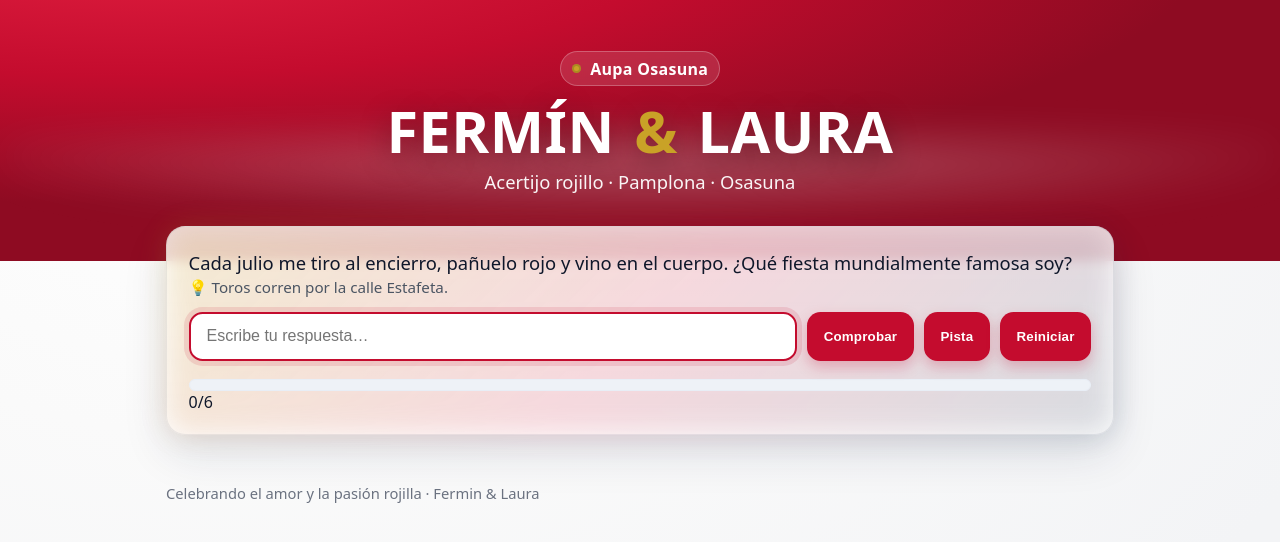
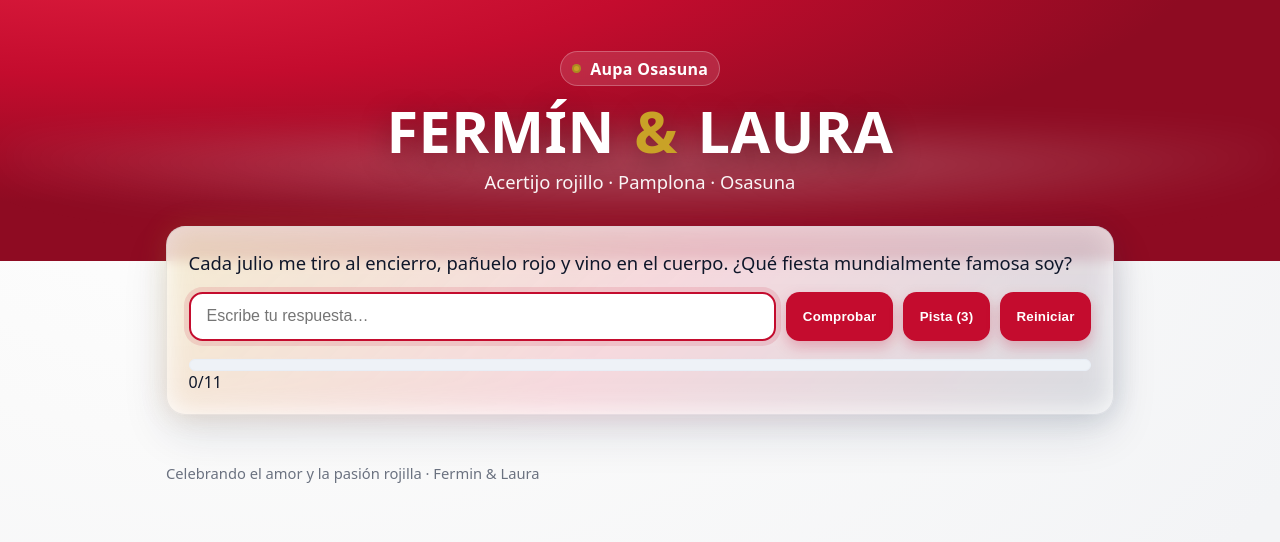
Before and after one commit to FinidiDevSp/acertijo_fermin_laura, a plain HTML site: page index.html in a window 1280 px wide. Both pictures are taken after a click on the button "Comenzar". Drawn offline with Linux system fonts and the light colour scheme.

Commit message:
Añadir 11 acertijos con pistas limitadas y animaciones

```diff
--- a/index.html
+++ b/index.html
@@ -112,9 +112,15 @@
     /* Intro overlay */
     #intro{position:fixed; inset:0; display:grid; place-items:center; background:rgba(0,0,0,.8); color:#fff; text-align:center; padding:1.5rem; z-index:9999}
     #intro button{margin-top:1rem}
-  </style>
-</head>
-<body>
+    /* Confetti and shake animations */
+    .confetti-container{position:fixed; inset:0; pointer-events:none; overflow:hidden;}
+    .confetti{position:absolute; width:8px; height:8px; border-radius:2px; opacity:0; animation:confetti 1s linear forwards}
+    @keyframes confetti{from{transform:translateY(-20px) rotate(0); opacity:1}to{transform:translateY(100vh) rotate(720deg); opacity:0}}
+    .shake{animation:shake .4s}
+    @keyframes shake{0%,100%{transform:translateX(0)}20%,60%{transform:translateX(-8px)}40%,80%{transform:translateX(8px)}}
+    </style>
+  </head>
+  <body>
   <div id="intro">
     <div>
       <p>Resuelve los acertijos rojillos y descubre la sorpresa final.</p>
@@ -134,12 +140,12 @@
       <div class="controls">
         <input id="answer" type="text" placeholder="Escribe tu respuesta…" autocomplete="off" />
         <button id="btnCheck">Comprobar</button>
-        <button id="btnHint">Pista</button>
+        <button id="btnHint">Pista (3)</button>
         <button id="btnReset">Reiniciar</button>
       </div>
       <div class="status" id="status"></div>
       <div class="progress"><div class="bar" id="bar"></div></div>
-      <div id="progressText">0/6</div>
+      <div id="progressText">0/11</div>
       <div class="final" id="final">
         <h2>¡Todo resuelto! 🎉</h2>
         <p>Enhorabuena, mente brillante y corazón rojillo. Aquí está tu código:</p>
@@ -162,18 +168,27 @@
       {prompt:"En esa ciudad ruge un león sin melena, vestido de rojo y azul. ¿Qué equipo es?",answers:["osasuna","club atletico osasuna"],hint:"Orgullo rojillo."},
       {prompt:"El león juega en casa donde el grito es «¡Rojillos!». ¿Cómo se llama su estadio?",answers:["el sadar","sadar"],hint:"Reformado en 2019."},
       {prompt:"Orgullo de fundación, en cuatro cifras se escribió mi origen. ¿Cuál es ese año?",answers:["1920"],hint:"Nació el club."},
+      {prompt:"Por mis aguas pasa la fiesta y la ciudad. ¿Qué río atraviesa Pamplona?",answers:["arga"],hint:"Nace en Esteribar."},
+      {prompt:"Mezcla de vino y cola que anima las noches sanfermineras. ¿Qué bebida es?",answers:["calimocho","kalimotxo"],hint:"Roja como Osasuna."},
+      {prompt:"El club forma a sus canteranos en un lugar especial. ¿Cómo se llama la ciudad deportiva rojilla?",answers:["tajonar"],hint:"Escuela de Osasuna."},
+      {prompt:"La afición del león viste de rojo. ¿Cómo se les conoce cariñosamente?",answers:["rojillos"],hint:"Apodo por su color."},
+      {prompt:"Cuando el equipo salta al campo todos gritan una frase que empieza con «Aúpa». ¿Cuál es el grito?",answers:["aupa osasuna","aupa osasuna!","¡aupa osasuna!"],hint:"Aliento clásico."},
       {prompt:"Toda esta serie de pistas conduce al motivo verdadero de hoy. ¿Qué celebramos?",answers:["boda","la boda","una boda"],hint:"Fermín y Laura se dan el sí."}
     ];
     const FINAL_CODE="OSASUNA-2025";
+    const TOTAL_HINTS=3;
     const STATE_KEY='acertijo-boda-ferminlaura';
-    let state={idx:0};
+    let state={idx:0,hints:0,attempts:[]};
     function save(){localStorage.setItem(STATE_KEY,JSON.stringify(state))}
-    function load(){try{const raw=localStorage.getItem(STATE_KEY);if(raw){const s=JSON.parse(raw);if(Number.isInteger(s.idx))state=s}}catch(e){}}
+    function load(){try{const raw=localStorage.getItem(STATE_KEY);if(raw){const s=JSON.parse(raw);if(Number.isInteger(s.idx))state.idx=s.idx;if(Number.isInteger(s.hints))state.hints=s.hints;if(Array.isArray(s.attempts))state.attempts=s.attempts}}catch(e){}}
     function setProgress(i){const pct=Math.min(100,Math.round((i/RIDDLES.length)*100));document.getElementById('bar').style.width=pct+'%';document.getElementById('progressText').textContent=`${i}/${RIDDLES.length}`}
-    function showRiddle(){const p=document.getElementById('prompt');const h=document.getElementById('hint');const s=document.getElementById('status');const ans=document.getElementById('answer');if(state.idx>=RIDDLES.length){setProgress(RIDDLES.length);p.textContent='¡Has completado todos los acertijos!';h.style.display='none';document.getElementById('final').style.display='block';document.getElementById('giftCode').textContent=FINAL_CODE;const m=document.getElementById('copyMsg');m.textContent='';m.className='status';ans.disabled=true;return;}const r=RIDDLES[state.idx];p.textContent=r.prompt;h.textContent='💡 '+(r.hint||'');h.style.display=r.hint?'block':'none';s.textContent='';ans.value='';ans.disabled=false;setProgress(state.idx);ans.focus()}
-    function check(){const input=norm(document.getElementById('answer').value);if(!input)return;const r=RIDDLES[state.idx];const ok=r.answers.some(a=>norm(a)===input);const s=document.getElementById('status');if(ok){s.className='status ok';s.textContent='¡Correcto!';state.idx++;save();setTimeout(showRiddle,700)}else{s.className='status bad';s.textContent='No es correcto.'}}
-    function hint(){document.getElementById('hint').style.display='block'}
-    function resetAll(){state.idx=0;save();showRiddle()}
+    function updateHintButton(){const btn=document.getElementById('btnHint');const rem=TOTAL_HINTS-state.hints;btn.textContent=rem>0?`Pista (${rem})`:'Sin pistas';btn.disabled=rem<=0}
+    function showRiddle(){const p=document.getElementById('prompt');const h=document.getElementById('hint');const s=document.getElementById('status');const ans=document.getElementById('answer');if(state.idx>=RIDDLES.length){setProgress(RIDDLES.length);p.textContent='¡Has completado todos los acertijos!';h.style.display='none';document.getElementById('final').style.display='block';document.getElementById('giftCode').textContent=FINAL_CODE;const m=document.getElementById('copyMsg');m.textContent='';m.className='status';ans.disabled=true;const btnHint=document.getElementById('btnHint');btnHint.disabled=true;btnHint.textContent='Sin pistas';return;}const r=RIDDLES[state.idx];p.textContent=r.prompt;h.textContent='💡 '+(r.hint||'');h.style.display='none';s.textContent='';ans.value='';ans.disabled=false;setProgress(state.idx);ans.focus();updateHintButton()}
+    function confetti(){const container=document.createElement('div');container.className='confetti-container';for(let i=0;i<40;i++){const c=document.createElement('div');c.className='confetti';c.style.left=Math.random()*100+'%';c.style.backgroundColor=`hsl(${Math.random()*360},100%,50%)`;c.style.animationDelay=Math.random()*0.5+'s';container.appendChild(c);}document.body.appendChild(container);setTimeout(()=>container.remove(),1000)}
+    function failAnim(){const ans=document.getElementById('answer');ans.classList.add('shake');setTimeout(()=>ans.classList.remove('shake'),500)}
+    function check(){const ansEl=document.getElementById('answer');const input=norm(ansEl.value);if(!input)return;const r=RIDDLES[state.idx];const ok=r.answers.some(a=>norm(a)===input);const s=document.getElementById('status');state.attempts.push({idx:state.idx,answer:input,ok,ts:Date.now()});if(ok){s.className='status ok';s.textContent='¡Correcto!';confetti();state.idx++;save();setTimeout(showRiddle,700)}else{s.className='status bad';s.textContent='No es correcto.';failAnim();save()}}
+    function hint(){if(state.hints>=TOTAL_HINTS){const s=document.getElementById('status');s.className='status bad';s.textContent='No quedan más pistas.';return;}const r=RIDDLES[state.idx];if(!r.hint){const s=document.getElementById('status');s.className='status bad';s.textContent='Sin pista disponible.';return;}document.getElementById('hint').style.display='block';state.hints++;updateHintButton();save()}
+    function resetAll(){state={idx:0,hints:0,attempts:[]};save();showRiddle()}
     function copyCode(){navigator.clipboard.writeText(FINAL_CODE).then(()=>{const m=document.getElementById('copyMsg');m.className='status ok';m.textContent='Copiado al portapapeles'})}
     document.getElementById('btnCheck').addEventListener('click',check);
     document.getElementById('btnHint').addEventListener('click',hint);
@@ -183,6 +198,7 @@
     function startGame(){document.getElementById('intro').style.display='none';showRiddle()}
     document.getElementById('btnStart').addEventListener('click',startGame);
     load();
+    updateHintButton();
   </script>
 </body>
 </html>
```
Also changed, not shown: 1 other file.
